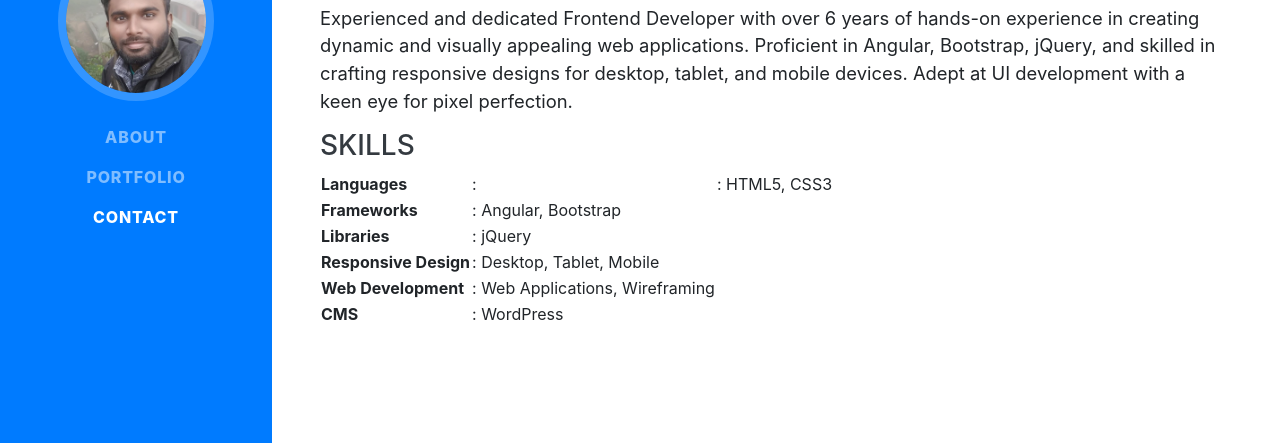
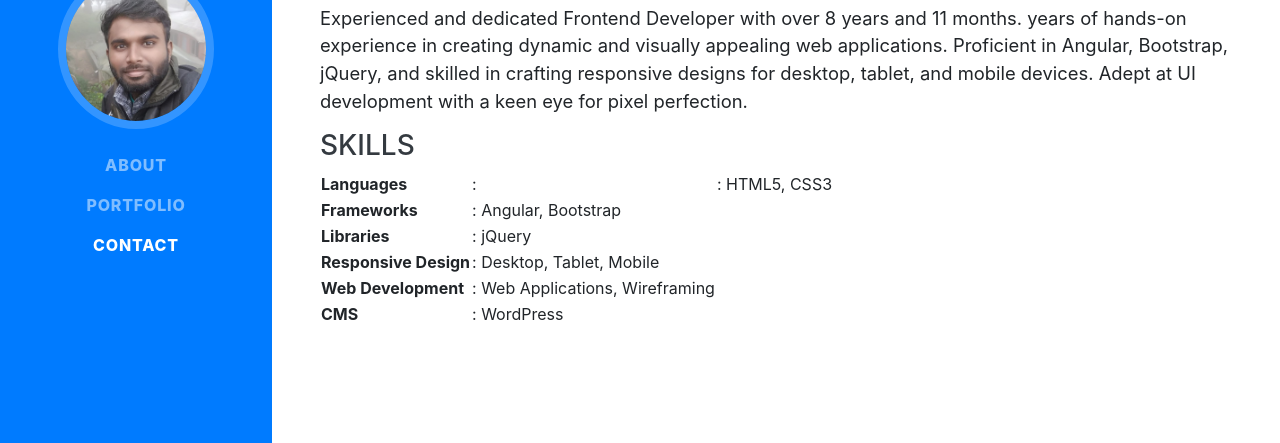
Before and after one commit to muhammed-bilal-uxd/bilal-uxd.github.io, a website with bundled scripts: page index.html in a window 1280 px wide. Shown: the part 287-730 px from the top of the page. Built offline with nearby package versions, Linux system fonts and the light colour scheme; a web font is replaced by a local one.

Commit message:
feat: automatic date calculation update

```diff
--- a/assets/js/custom.js
+++ b/assets/js/custom.js
@@ -0,0 +1,33 @@
+function getYearMonthDifference(startDate, endDate) {
+    // Calculate the total number of months difference
+    var totalMonths = (endDate.getFullYear() - startDate.getFullYear()) * 12 +
+        (endDate.getMonth() - startDate.getMonth());
+    // If the end day is less than the start day, subtract one month
+    if (endDate.getDate() < startDate.getDate()) {
+        totalMonths--;
+    }
+    // Convert total months into years and remaining months
+    var years = Math.floor(totalMonths / 12);
+    var months = totalMonths % 12;
+    return { years: years, months: months };
+}
+function updateYearsDifference() {
+    // Get the element with the date attribute
+    var dateElement = document.getElementById("years");
+    if (!dateElement)
+        return;
+    // Retrieve the date string from the data-date attribute
+    var dateString = dateElement.getAttribute("data-date");
+    if (!dateString)
+        return;
+    // Convert the string to a Date object
+    var previousDate = new Date(dateString);
+    // Use the current date for calculation
+    var today = new Date();
+    // Calculate the difference
+    var difference = getYearMonthDifference(previousDate, today);
+    // Update the inner HTML with the result
+    dateElement.innerHTML = "".concat(difference.years, " years and ").concat(difference.months, " months.");
+}
+// Call the method to update the element
+updateYearsDifference();
--- a/assets/scss/style.scss
+++ b/assets/scss/style.scss
@@ -14,6 +14,7 @@ $highlightColor: $primary;
   flex-direction: row;
   justify-content: center;
   gap: 15px;
+  display: none;
 
   a {
     text-decoration: none;
@@ -79,12 +80,7 @@ h1 {
   }
 }
 
-.aaa-container {
-  display: flex;
-  .bbb-container {
-    display: flex;
-    .ccc-container {
-      display: block;
-    }
-  }
+.nav-link:focus,
+.nav-link:hover {
+  color: #ffffff !important;
 }
--- /dev/null
+++ b/assets/ts/custom.ts
@@ -0,0 +1,41 @@
+function getYearMonthDifference(startDate, endDate) {
+  // Calculate the total number of months difference
+  let totalMonths =
+    (endDate.getFullYear() - startDate.getFullYear()) * 12 +
+    (endDate.getMonth() - startDate.getMonth());
+
+  // If the end day is less than the start day, subtract one month
+  if (endDate.getDate() < startDate.getDate()) {
+    totalMonths--;
+  }
+
+  // Convert total months into years and remaining months
+  const years = Math.floor(totalMonths / 12);
+  const months = totalMonths % 12;
+  return { years, months };
+}
+
+function updateYearsDifference() {
+  // Get the element with the date attribute
+  const dateElement = document.getElementById("years");
+  if (!dateElement) return;
+
+  // Retrieve the date string from the data-date attribute
+  const dateString = dateElement.getAttribute("data-date");
+  if (!dateString) return;
+
+  // Convert the string to a Date object
+  const previousDate = new Date(dateString);
+
+  // Use the current date for calculation
+  const today = new Date();
+
+  // Calculate the difference
+  const difference = getYearMonthDifference(previousDate, today);
+
+  // Update the inner HTML with the result
+  dateElement.innerHTML = `${difference.years} years and ${difference.months} months.`;
+}
+
+// Call the method to update the element
+updateYearsDifference();
--- a/index.html
+++ b/index.html
@@ -153,12 +153,13 @@
             <section>
               <h3 class="text-seconday">about me</h3>
               <p class="lead mb-1">
-                Experienced and dedicated Frontend Developer with over 6 years
-                of hands-on experience in creating dynamic and visually
-                appealing web applications. Proficient in Angular, Bootstrap,
-                jQuery, and skilled in crafting responsive designs for desktop,
-                tablet, and mobile devices. Adept at UI development with a keen
-                eye for pixel perfection.
+                Experienced and dedicated Frontend Developer with over
+                <span id="years" data-date="April-2016"></span> years of
+                hands-on experience in creating dynamic and visually appealing
+                web applications. Proficient in Angular, Bootstrap, jQuery, and
+                skilled in crafting responsive designs for desktop, tablet, and
+                mobile devices. Adept at UI development with a keen eye for
+                pixel perfection.
               </p>
             </section>
 
@@ -306,5 +307,6 @@
 
     <!-- Custom scripts for this template -->
     <script src="assets/js/resume.min.js"></script>
+    <script src="assets/js/custom.js"></script>
   </body>
 </html>
--- a/package.json
+++ b/package.json
@@ -6,6 +6,7 @@
   "scripts": {
     "start": "live-server",
     "sass:watch": "sass assets/scss/style.scss assets/css/style.css --watch",
+    "ts:watch": "tsc assets/ts/custom.ts --outFile assets/js/custom.js --watch",
     "deploy:draft": "netlify deploy",
     "deploy:prod": "netlify deploy --prod"
   },
@@ -13,5 +14,8 @@
   "license": "ISC",
   "dependencies": {
     "sass": "^1.86.0"
+  },
+  "devDependencies": {
+    "typescript": "^5.8.2"
   }
 }
```
Also changed, not shown: assets/css/style.css, 2 other files.
